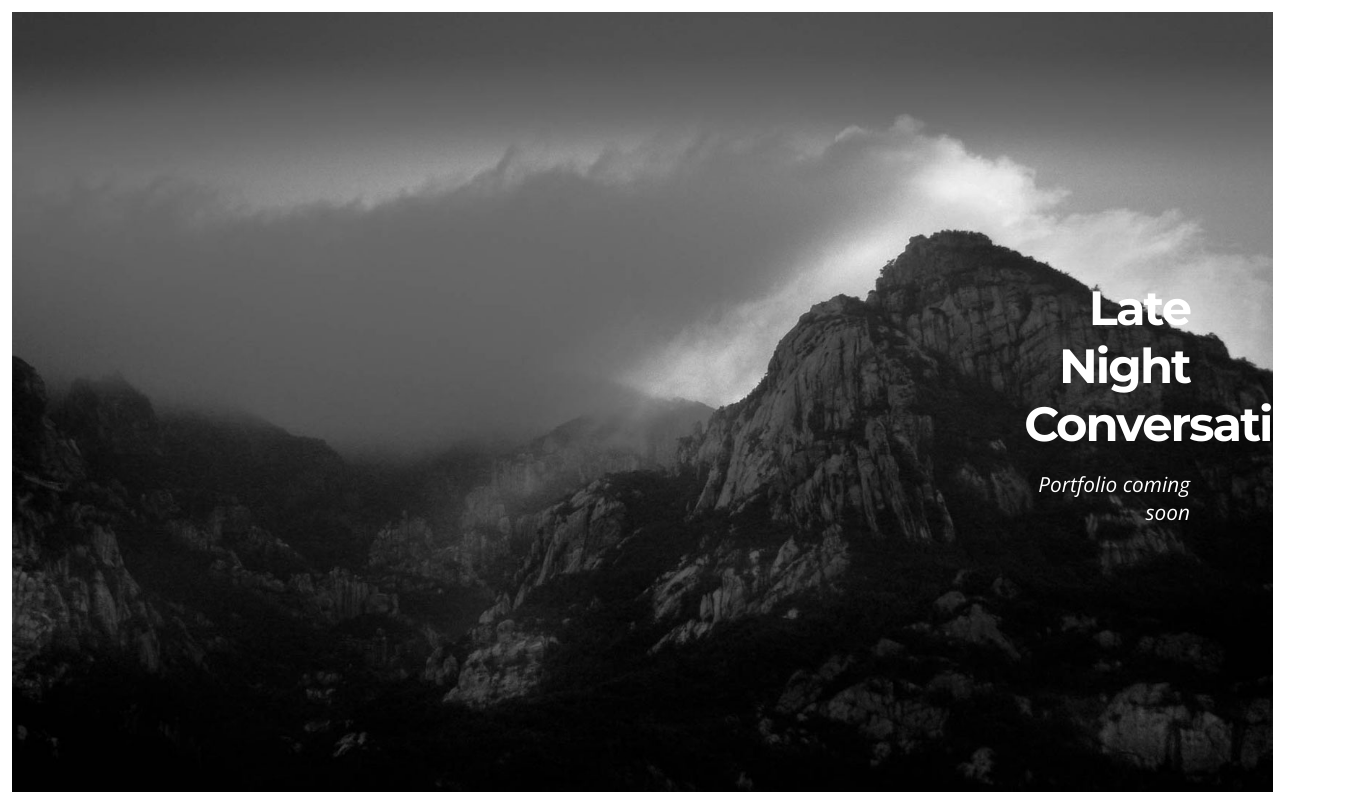
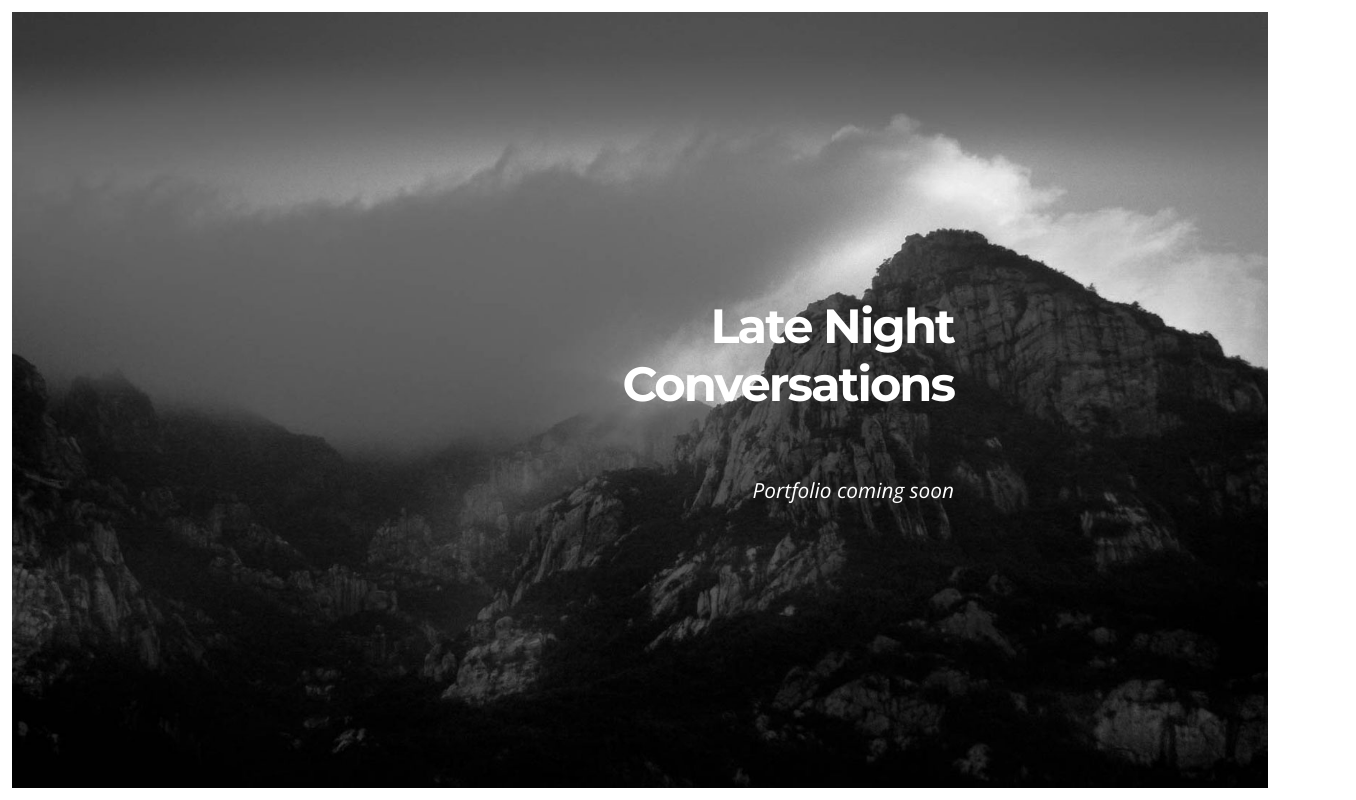
Before and after one commit to jakedoran/jakedoran.io, a website: page app/index.html in a window 1280 px wide. Shown: the top 800 px of the page, 1356 px wide, since content can reach past the window. Drawn offline with nearby package versions, Linux system fonts and the light colour scheme.

Commit message:
This is how

```diff
--- a/app/index.html
+++ b/app/index.html
@@ -6,13 +6,23 @@
 	<link rel="stylesheet" href="css/normalize.css">
 </head>
 	<body>
-	<div class="home">
+	<section class="home">
 		<div class="intro">
 			<h1>Late Night</h1>
 			<h1>Conversations</h1>
 			<p>Portfolio coming soon</p>
 
 		</div>
-	</div>
+	</section>
+
+	<section>
+		woo
+	</section>
+
+
+	<section>
+		more woo
+	</section>
+
 	</body>
 </html>
--- a/app/scss/styles.scss
+++ b/app/scss/styles.scss
@@ -14,21 +14,23 @@
   transform: translateY(-50%);
 }
 
-
-
+*{
+	box-sizing: border-box; // fuckin love border box
+}
 
 html {
-	border: 12px solid #fff;
 	margin: 0;
+}
 
+section{
+	height: 100vh;
+	width: 100%;
+	background-color: #333; // just to demonstrate
+	border: 12px solid white; // putting them on the sections not the html
 }
 
 
 .home {
-	height: 97.5%;
-	width: 98.5%;
-	margin: 0;
-	position: absolute;
 	background: url(../img/bg-mountains.jpg) no-repeat center center;
   -webkit-background-size: cover;
   -moz-background-size: cover;
@@ -36,7 +38,6 @@ html {
   background-size: cover;
 
 		.intro {
-		float: right;
 		@include vertical-align();
 
 	  h1 {
```
Also changed, not shown: app/css/styles.css.
